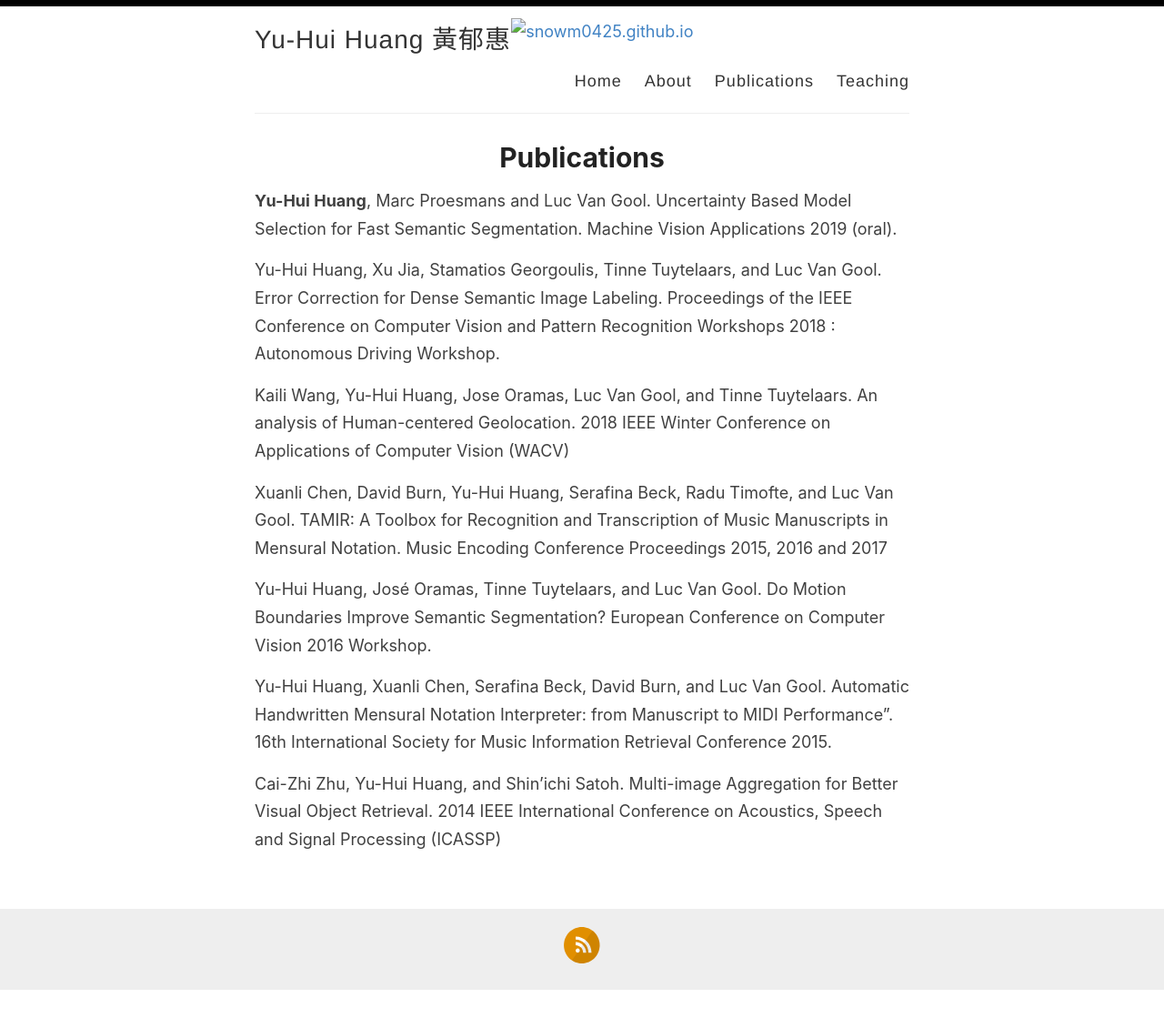
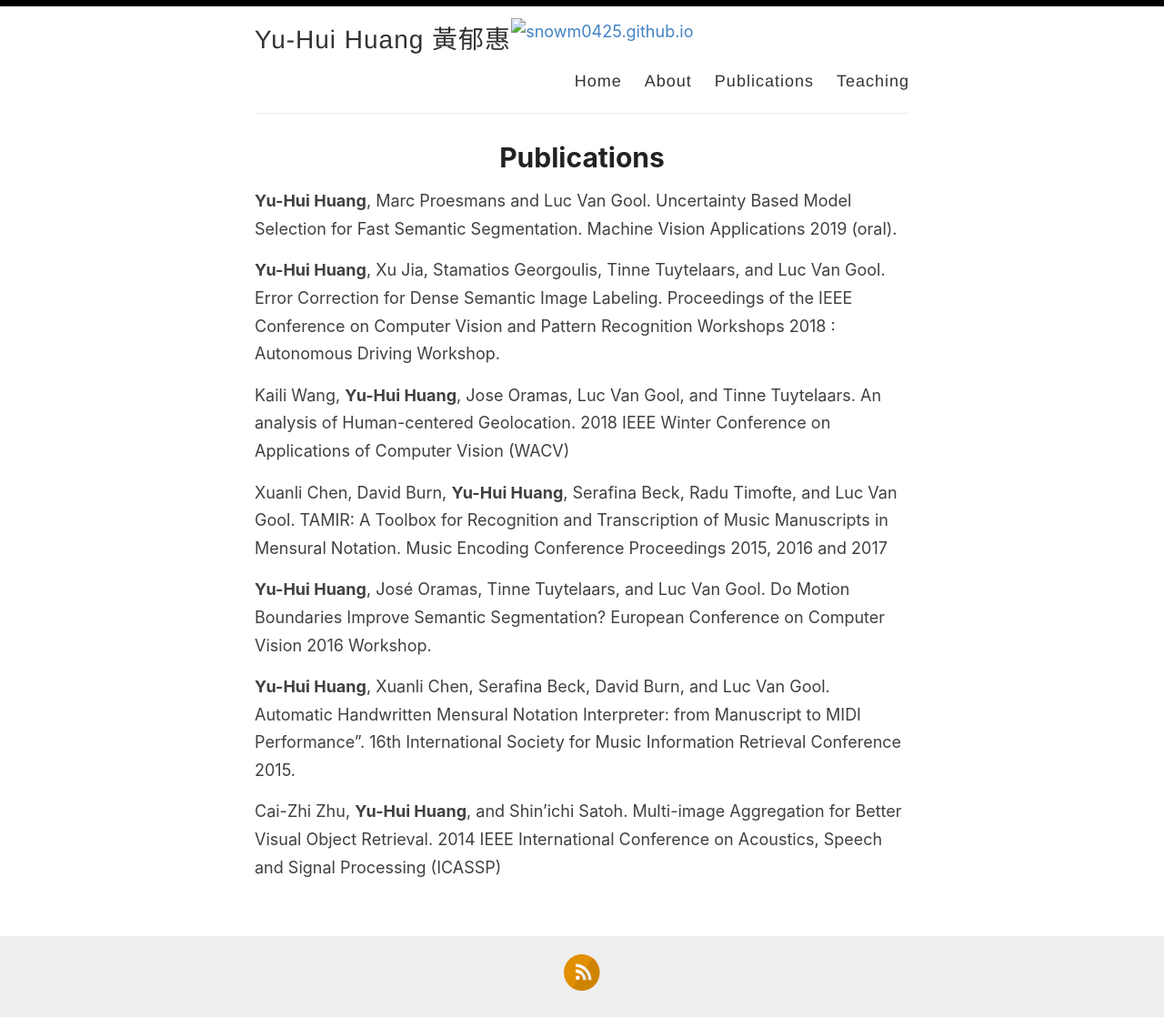
Before and after one commit to snowm0425/snowm0425.github.io, a Jekyll site: the page built from _pages/publications.md, in a window 1280 px wide. Shown: the whole page at 91% size. Built offline with Jekyll 4.4.1, drawn with Linux system fonts in a browser that asks for light colours; before the commit the page ends 1088 px from its top, so only the background shows below that.

```diff
--- a/_pages/publications.md
+++ b/_pages/publications.md
@@ -6,14 +6,14 @@ permalink: /publications/
 
 <b>Yu-Hui Huang</b>, Marc Proesmans and Luc Van Gool. Uncertainty Based Model Selection for Fast Semantic Segmentation. Machine Vision Applications 2019 (oral).
 
-Yu-Hui Huang, Xu Jia, Stamatios Georgoulis, Tinne Tuytelaars, and Luc Van Gool. Error Correction for Dense Semantic Image Labeling. Proceedings of the IEEE Conference on Computer Vision and Pattern Recognition Workshops 2018 : Autonomous Driving Workshop.
+<b>Yu-Hui Huang</b>, Xu Jia, Stamatios Georgoulis, Tinne Tuytelaars, and Luc Van Gool. Error Correction for Dense Semantic Image Labeling. Proceedings of the IEEE Conference on Computer Vision and Pattern Recognition Workshops 2018 : Autonomous Driving Workshop.
 
-Kaili Wang, Yu-Hui Huang, Jose Oramas, Luc Van Gool, and Tinne Tuytelaars. An analysis of Human-centered Geolocation. 2018 IEEE Winter Conference on Applications of Computer Vision (WACV)
+Kaili Wang, <b>Yu-Hui Huang</b>, Jose Oramas, Luc Van Gool, and Tinne Tuytelaars. An analysis of Human-centered Geolocation. 2018 IEEE Winter Conference on Applications of Computer Vision (WACV)
 
-Xuanli Chen, David Burn, Yu-Hui Huang, Serafina Beck, Radu Timofte, and Luc Van Gool. TAMIR: A Toolbox for Recognition and Transcription of Music Manuscripts in Mensural Notation. Music Encoding Conference Proceedings 2015, 2016 and 2017
+Xuanli Chen, David Burn, <b>Yu-Hui Huang</b>, Serafina Beck, Radu Timofte, and Luc Van Gool. TAMIR: A Toolbox for Recognition and Transcription of Music Manuscripts in Mensural Notation. Music Encoding Conference Proceedings 2015, 2016 and 2017
 
-Yu-Hui Huang, José Oramas, Tinne Tuytelaars, and Luc Van Gool. Do Motion Boundaries Improve Semantic Segmentation? European Conference on Computer Vision 2016 Workshop.
+<b>Yu-Hui Huang</b>, José Oramas, Tinne Tuytelaars, and Luc Van Gool. Do Motion Boundaries Improve Semantic Segmentation? European Conference on Computer Vision 2016 Workshop.
 
-Yu-Hui Huang, Xuanli Chen, Serafina Beck, David Burn, and Luc Van Gool. Automatic Handwritten Mensural Notation Interpreter: from Manuscript to MIDI Performance”. 16th International Society for Music Information Retrieval Conference 2015.
+<b>Yu-Hui Huang</b>, Xuanli Chen, Serafina Beck, David Burn, and Luc Van Gool. Automatic Handwritten Mensural Notation Interpreter: from Manuscript to MIDI Performance”. 16th International Society for Music Information Retrieval Conference 2015.
 
-Cai-Zhi Zhu, Yu-Hui Huang, and Shin'ichi Satoh. Multi-image Aggregation for Better Visual Object Retrieval. 2014 IEEE International Conference on Acoustics, Speech and Signal Processing (ICASSP)
+Cai-Zhi Zhu, <b>Yu-Hui Huang</b>, and Shin'ichi Satoh. Multi-image Aggregation for Better Visual Object Retrieval. 2014 IEEE International Conference on Acoustics, Speech and Signal Processing (ICASSP)
```
